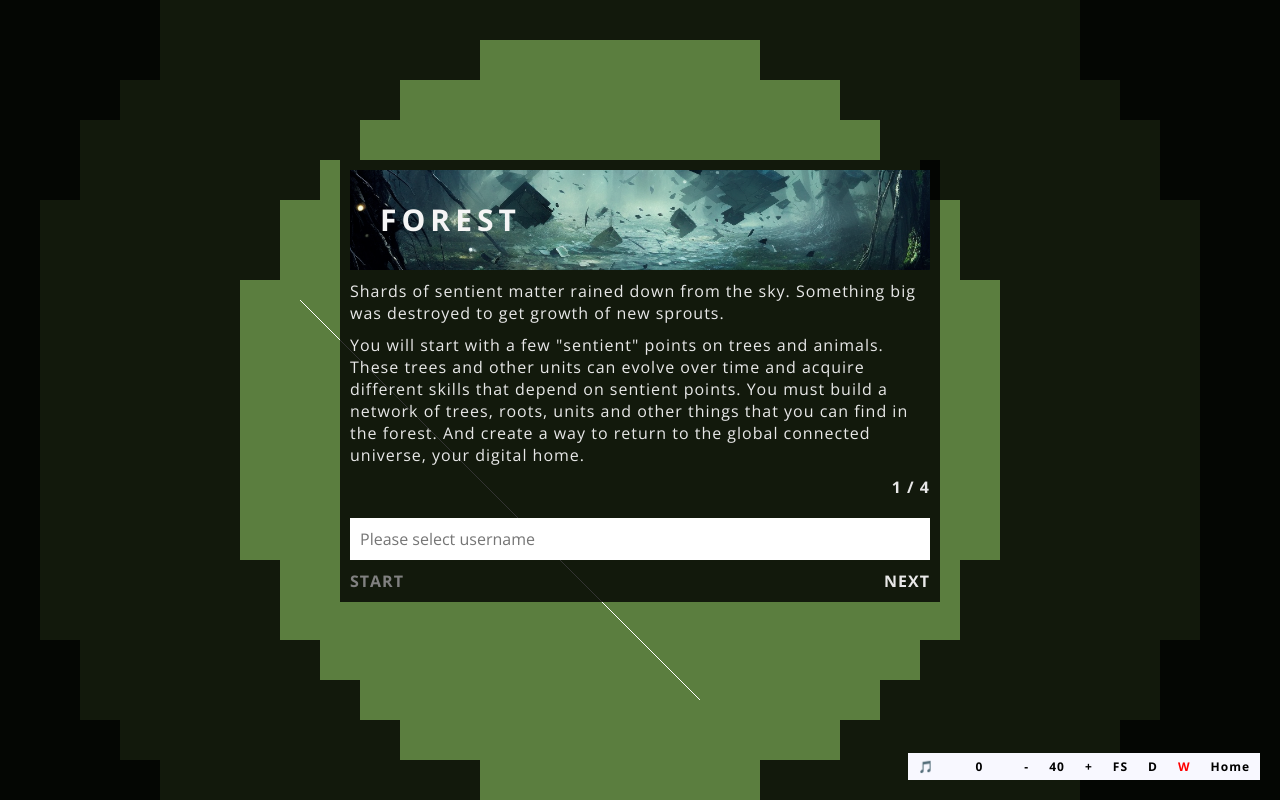
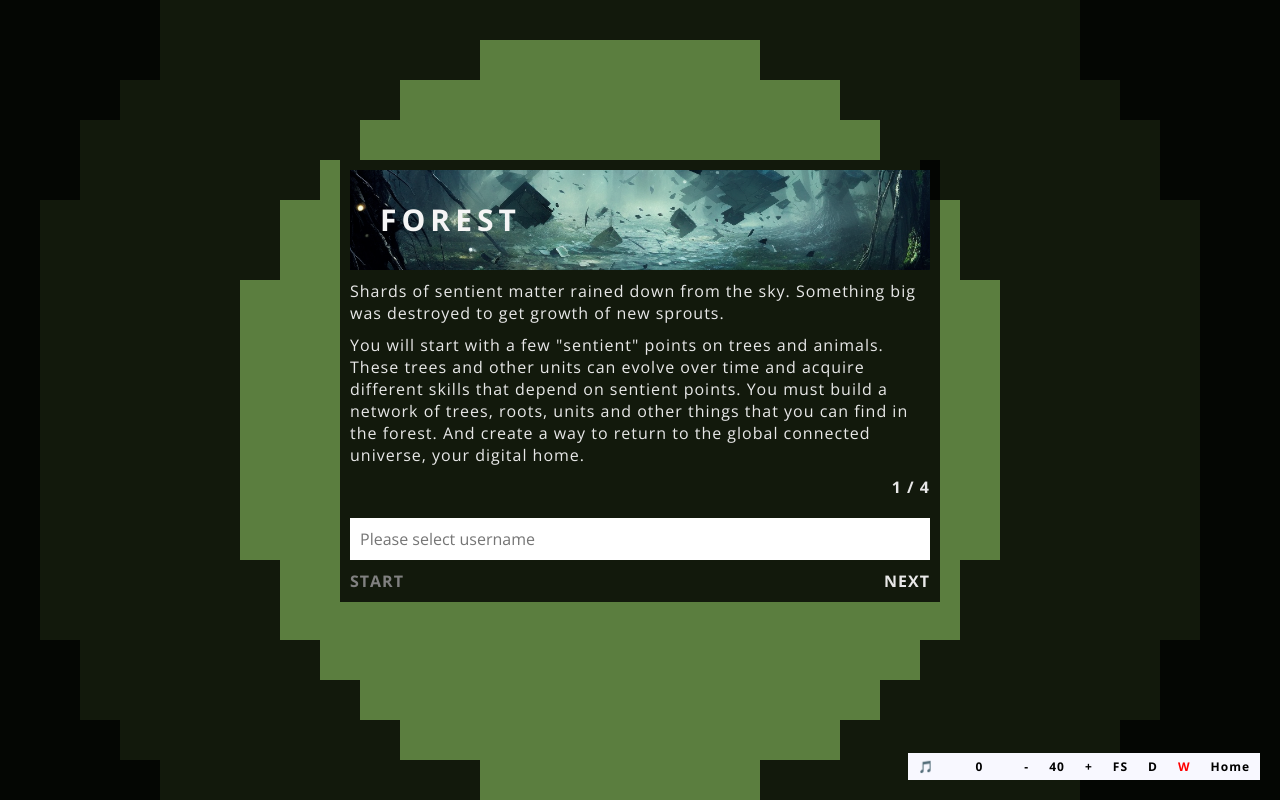
Before and after one commit to mpakunderscore/forest, a React app: page / in a window 1280 px wide. Built offline with nearby package versions, Linux system fonts and the light colour scheme; no server answers.

Commit message:
Update canvas

```diff
--- a/src/components/Forest.tsx
+++ b/src/components/Forest.tsx
@@ -10,7 +10,7 @@ import Canvas from "../canvas/Canvas";
 const Forest = (props) => {
 
     const {selectedItem, setSelectedItem} = useContext(UserContext)
-    const {centerView} = useContext(MapContext)
+    const {currentPositionX, currentPositionY, centerView, cellSize} = useContext(MapContext)
 
     const clickTile = (x, y) => {
 
@@ -24,11 +24,30 @@ const Forest = (props) => {
         ctx.clearRect(0, 0, ctx.canvas.width, ctx.canvas.height)
 
 
-        ctx.beginPath()
-        ctx.moveTo(300, 300)
-        ctx.lineTo(700, 700)
-        ctx.strokeStyle = '#ffffff'
-        ctx.stroke()
+        if (props.user.userItems) {
+            for (let i = 0; i < props.user.userItems.length; i++) {
+
+                let item = props.user.userItems[i]
+                const nextItem = props.user.userItems[i + 1]
+
+                if (nextItem) {
+
+                    const startLineX = (item.x - currentPositionX) * cellSize + cellSize/1.3
+                    const startLineY = (item.y - currentPositionY) * cellSize + cellSize/1.3
+
+                    const endLineX = (nextItem.x - currentPositionX) * cellSize + cellSize/1.3
+                    const endLineY = (nextItem.y - currentPositionY) * cellSize + cellSize/1.3
+
+                    ctx.beginPath()
+                    ctx.moveTo(startLineX, startLineY)
+                    ctx.lineTo(endLineX, endLineY)
+                    ctx.strokeStyle = '#0d1810'
+                    ctx.stroke()
+                }
+            }
+        }
+
+
 
         // ctx.beginPath()
         // ctx.arc(50, 100, 20*Math.sin(frameCount*0.05)**2, 0, 2*Math.PI)
```
